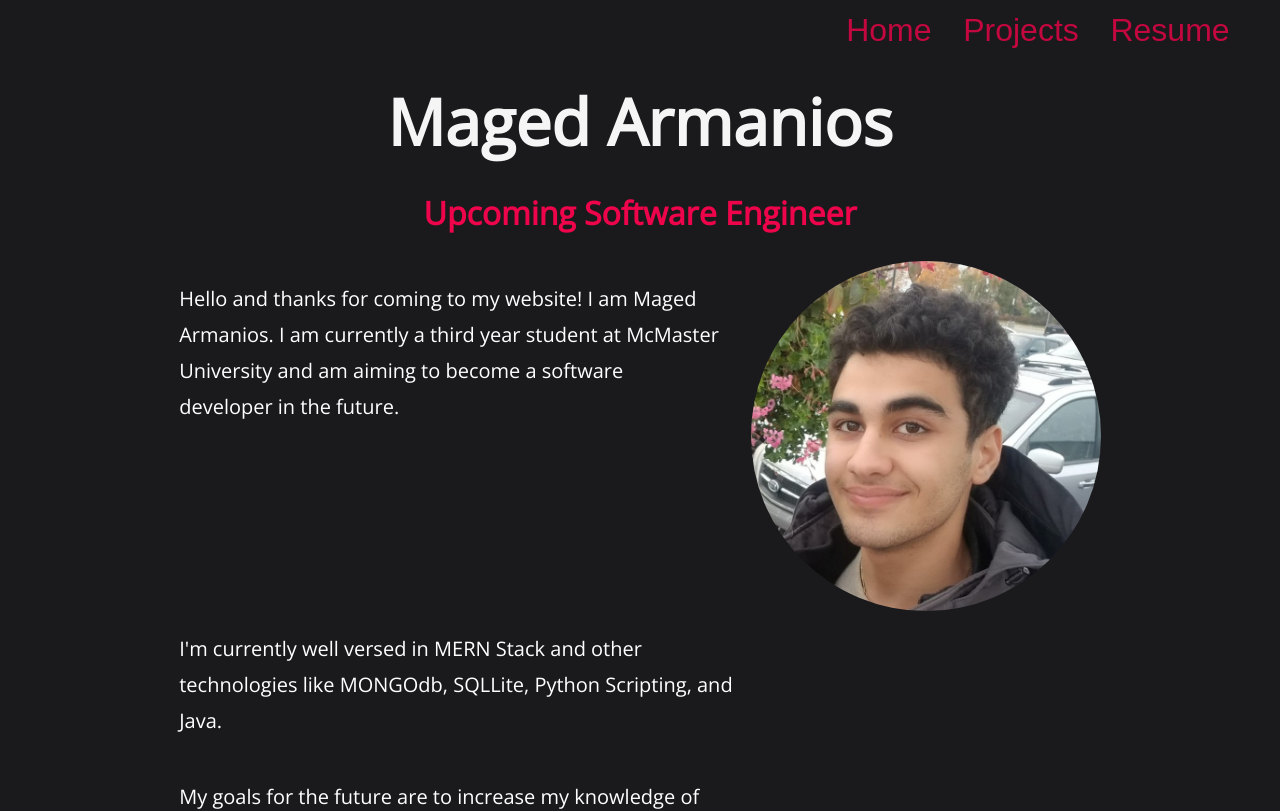
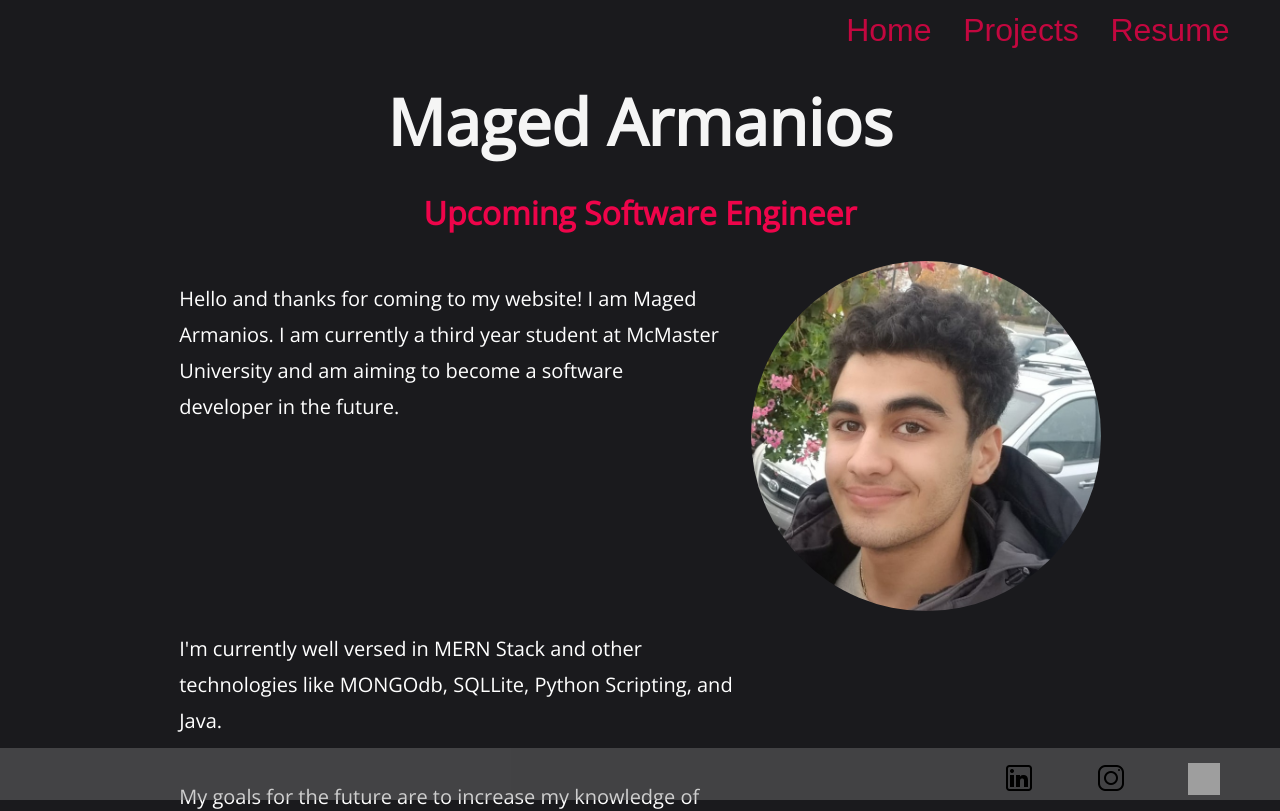
Before and after one commit to marmanios/mageds_site_old, a React (Create React App) app: page / in a window 1280 px wide. Shown: the top 811 px of the page. Built offline with nearby package versions, Linux system fonts and the light colour scheme; grey boxes are pictures that could not be loaded.

Commit message:
Update Footer.css

```diff
--- a/src/Components/Footer/Footer.css
+++ b/src/Components/Footer/Footer.css
@@ -4,6 +4,10 @@
      margin-top: 40px;
      display: flex;
      justify-content: right;
+     position: fixed;
+     bottom: 0;
+     right: 0;
+     width: 100%;
 
 }
 
```
